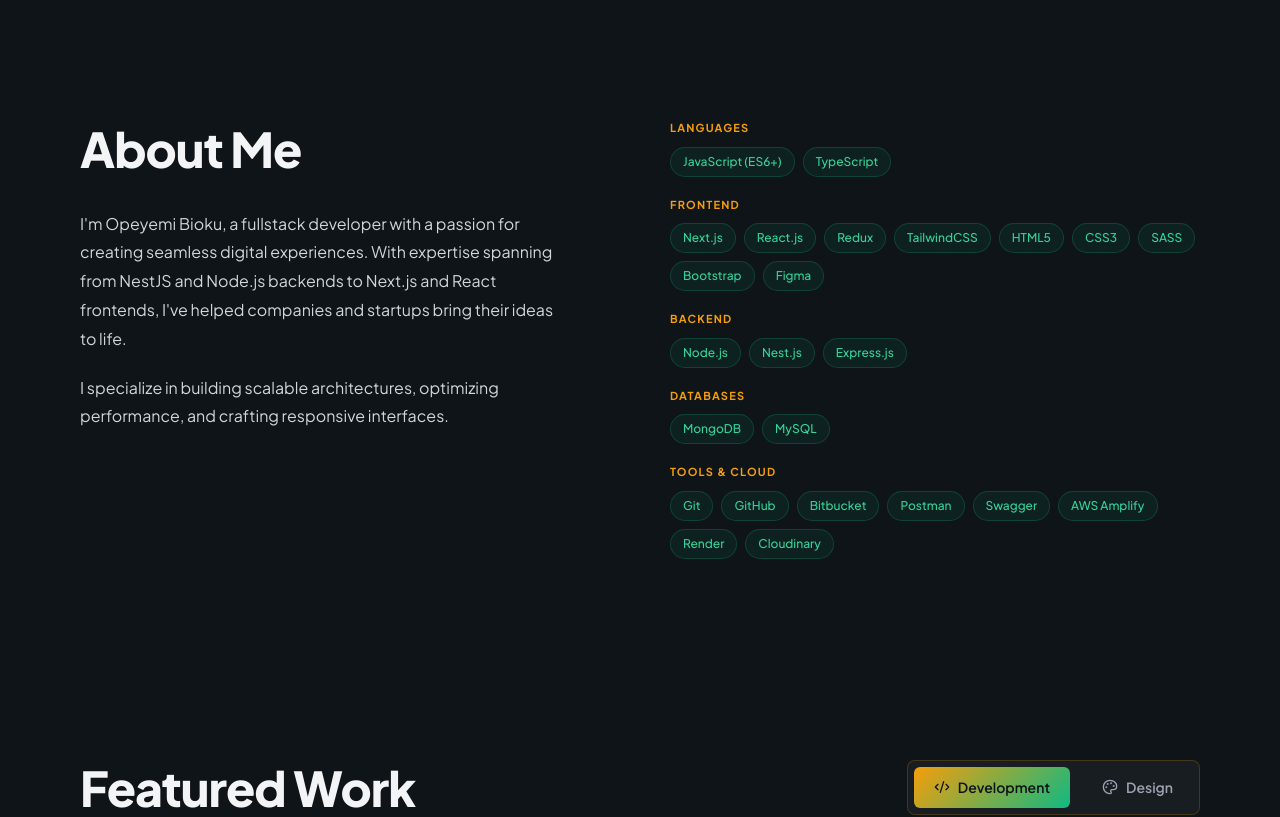
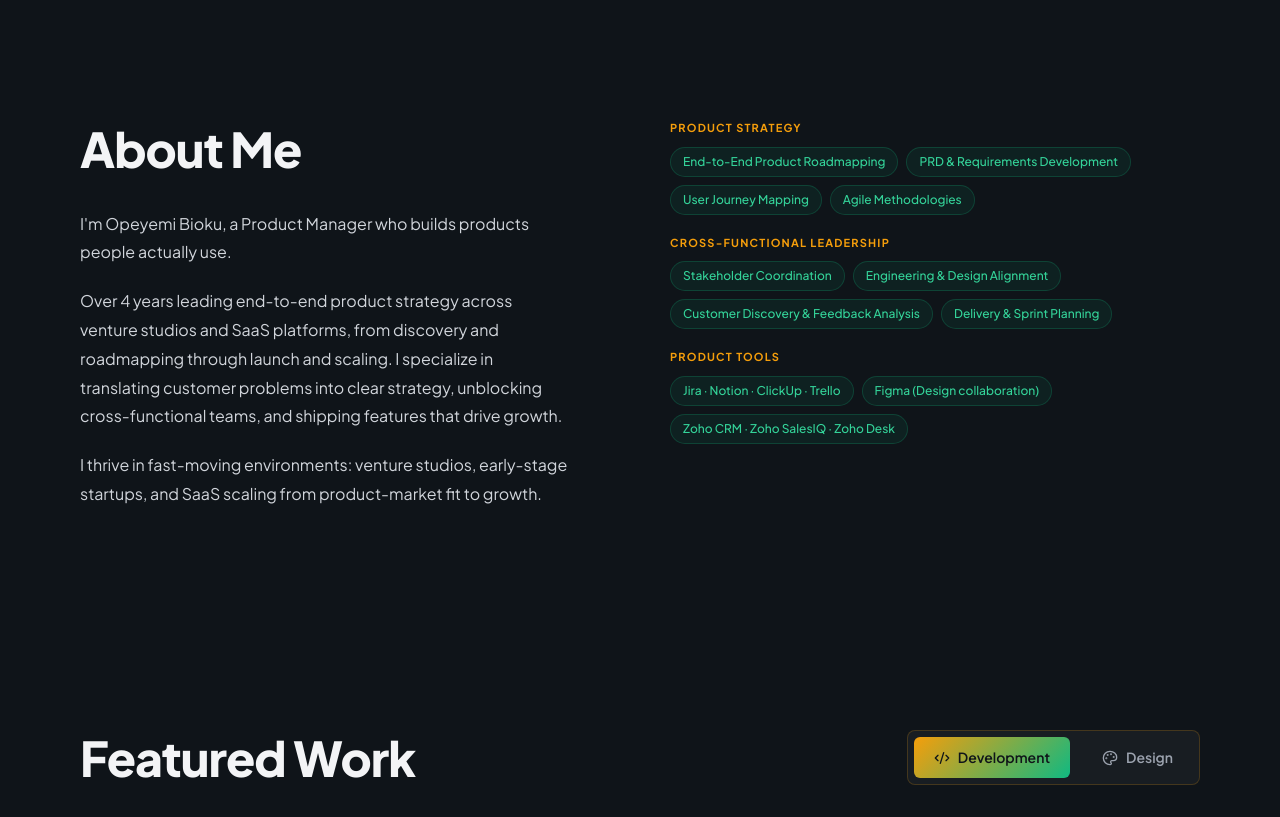
Before and after one commit to opeyemibioku/personalportfolio, a React (Create React App) app: page / in a window 1280 px wide. Shown: the part 780-1597 px from the top of the page. Built offline with nearby package versions, Linux system fonts and the light colour scheme.

Commit message:
updates to profile

```diff
--- a/src/pages/home.js
+++ b/src/pages/home.js
@@ -199,7 +199,7 @@
       </div>
       {/* <div className="hero-c-status">Available for new projects</div> */}
       <h1 className="hero-title">
-        Fullstack Developer<br />
+        Product Manager<br />
         <span className="hero-highlight">Building Digital Solutions</span>
       </h1>
       {/* <div className="hero-c-tags">
@@ -208,7 +208,7 @@
         <span>UI/UX Design</span>
       </div> */}
       <p className="hero-subtitle">
-        I design and build web applications that solve real problems. From backend infrastructure to frontend experiences, I create products that matter.
+        I lead products from concept to market through strategy and execution. 4+ shipped products across venture studios and SaaS startups.
       </p>
       <div className="hero-cta">
         <a href="#work"><button className="btn-primary">View My Work</button></a>
@@ -228,41 +228,32 @@
       <div className="about-text">
         <h2>About Me</h2>
         <p>
-          I'm Opeyemi Bioku, a fullstack developer with a passion for creating seamless digital experiences. With expertise spanning from NestJS and Node.js backends to Next.js and React frontends, I've helped companies and startups bring their ideas to life.
+        I'm Opeyemi Bioku, a Product Manager who builds products people actually use.
         </p>
         <p>
-          I specialize in building scalable architectures, optimizing performance, and crafting responsive interfaces.
+        Over 4 years leading end-to-end product strategy across venture studios and SaaS platforms, from discovery and roadmapping through launch and scaling. I specialize in translating customer problems into clear strategy, unblocking cross-functional teams, and shipping features that drive growth.
+        </p>
+        <p>
+          I thrive in fast-moving environments: venture studios, early-stage startups, and SaaS scaling from product-market fit to growth.
         </p>
       </div>
       <div className="skills-flat">
         <div className="skills-category">
-          <span className="skills-label">Languages</span>
+          <span className="skills-label">PRODUCT STRATEGY</span>
           <div className="skills-tags">
-            {['JavaScript (ES6+)', 'TypeScript'].map(s => <span key={s}>{s}</span>)}
+            {['End-to-End Product Roadmapping', 'PRD & Requirements Development', 'User Journey Mapping', 'Agile Methodologies'].map(s => <span key={s}>{s}</span>)}
           </div>
         </div>
         <div className="skills-category">
-          <span className="skills-label">Frontend</span>
+          <span className="skills-label">CROSS-FUNCTIONAL LEADERSHIP</span>
           <div className="skills-tags">
-            {['Next.js', 'React.js', 'Redux', 'TailwindCSS', 'HTML5', 'CSS3', 'SASS', 'Bootstrap', 'Figma'].map(s => <span key={s}>{s}</span>)}
+            {['Stakeholder Coordination', 'Engineering & Design Alignment', 'Customer Discovery & Feedback Analysis', 'Delivery & Sprint Planning'].map(s => <span key={s}>{s}</span>)}
           </div>
         </div>
         <div className="skills-category">
-          <span className="skills-label">Backend</span>
+          <span className="skills-label">PRODUCT TOOLS</span>
           <div className="skills-tags">
-            {['Node.js', 'Nest.js', 'Express.js'].map(s => <span key={s}>{s}</span>)}
-          </div>
-        </div>
-        <div className="skills-category">
-          <span className="skills-label">Databases</span>
-          <div className="skills-tags">
-            {['MongoDB', 'MySQL'].map(s => <span key={s}>{s}</span>)}
-          </div>
-        </div>
-        <div className="skills-category">
-          <span className="skills-label">Tools & Cloud</span>
-          <div className="skills-tags">
-            {['Git', 'GitHub', 'Bitbucket', 'Postman', 'Swagger', 'AWS Amplify', 'Render', 'Cloudinary'].map(s => <span key={s}>{s}</span>)}
+            {['Jira · Notion · ClickUp · Trello', 'Figma (Design collaboration)', 'Zoho CRM · Zoho SalesIQ · Zoho Desk'].map(s => <span key={s}>{s}</span>)}
           </div>
         </div>
       </div>
@@ -373,9 +364,9 @@
         <a href="mailto:opeyemibioku@gmail.com">
           <Mail size={20} /> <span>opeyemibioku@gmail.com</span>
         </a>
-        <a href="https://github.com/opeyemibioku" target="_blank" rel="noopener noreferrer">
+        {/* <a href="https://github.com/opeyemibioku" target="_blank" rel="noopener noreferrer">
           <GitHubIcon size={20} /> <span>GitHub</span>
-        </a>
+        </a> */}
         <a href="https://www.linkedin.com/in/opeyemi-bioku" target="_blank" rel="noopener noreferrer">
           <LinkedInIcon size={20} /> <span>LinkedIn</span>
         </a>
```
